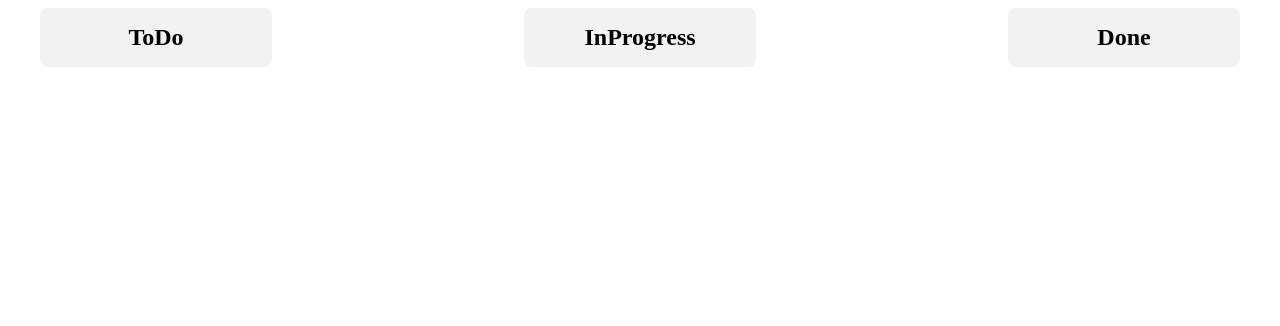
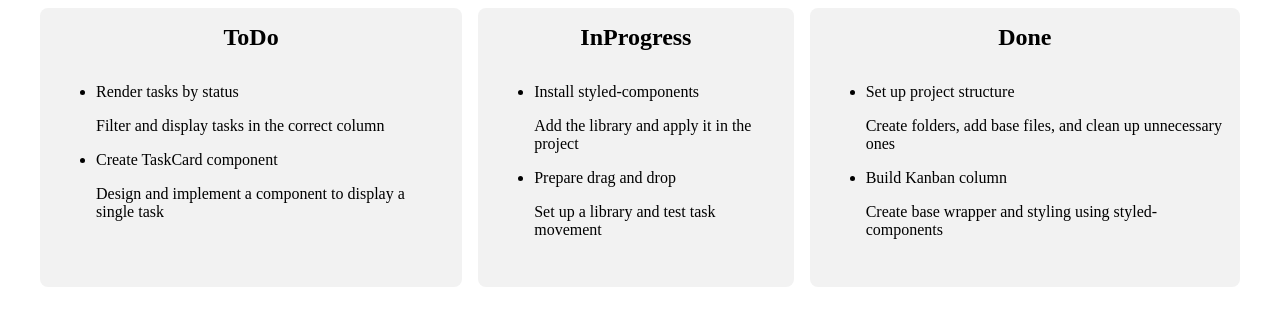
Before and after one commit to lipatovSergey/task-flow, a React (Vite) app: page / in a window 1280 px wide. Shown: the top 326 px of the page. Built offline with nearby package versions, Linux system fonts and the light colour scheme.

Commit message:
tasks list added to Column

```diff
--- a/src/components/Column.tsx
+++ b/src/components/Column.tsx
@@ -3,6 +3,7 @@ import type { Task } from "../features/tasks/tasksTypes";
 
 interface ColumnProps {
   status: Task["status"]
+  tasks: Task[]
 }
 
 const ColumnTitle = styled.h2`
@@ -19,10 +20,19 @@ const ColumnWrapper = styled.div`
   border-radius: 0.5rem;
 `
 
-const Column = ({ status }: ColumnProps) => {
+const TasksList = styled.ul`
+`
+
+const Column = ({ status, tasks }: ColumnProps) => {
   return (
     <ColumnWrapper>
       <ColumnTitle>{status}</ColumnTitle>
+      <TasksList>{tasks.map(task => (
+        <li key={task.id}>
+          <p>{task.title}</p>
+          <p>{task.description}</p>
+        </li>
+      ))}</TasksList>
     </ColumnWrapper>
   )
 }
--- a/src/features/tasks/tasksTypes.ts
+++ b/src/features/tasks/tasksTypes.ts
@@ -1,5 +1,5 @@
 export interface Task {
-  id: 'string'
+  id: string
   title: string
   description: string
   status: "ToDo" | "InProgress" | "Done"
```
